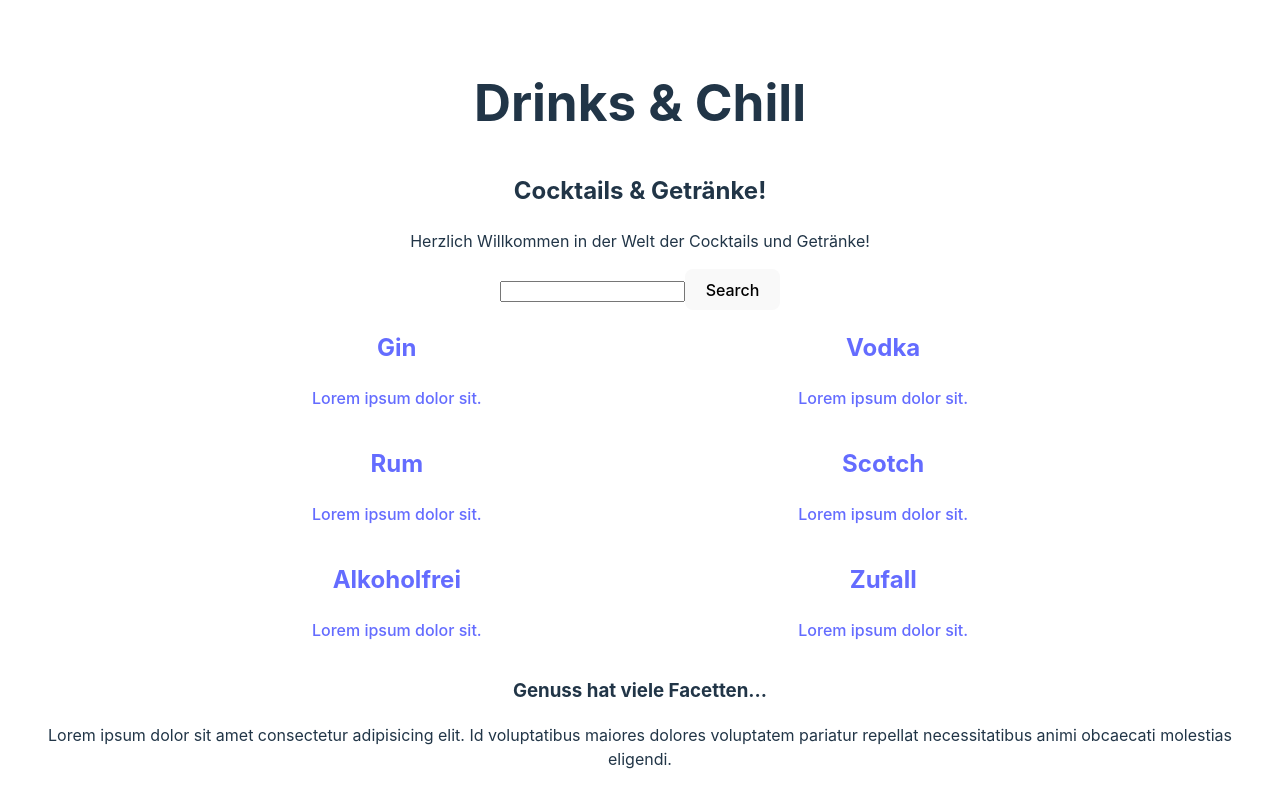
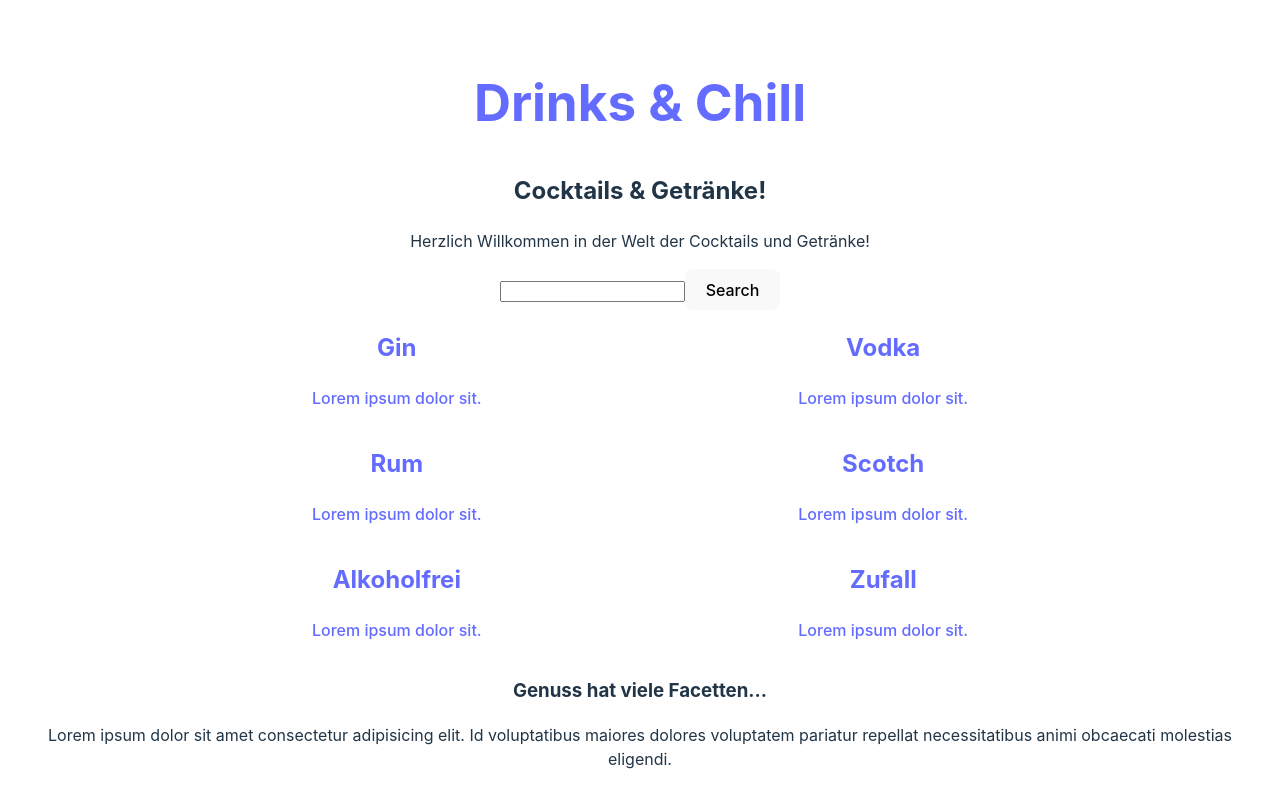
Before and after one commit to abothke/cocktail-api-react, a React (Vite) app: page / in a window 1280 px wide. Shown: the top 808 px of the page. Built offline with nearby package versions, Linux system fonts and the light colour scheme.

Commit message:
link in den Header

```diff
--- a/src/assets/components/header/Header.jsx
+++ b/src/assets/components/header/Header.jsx
@@ -9,7 +9,7 @@ const searchRef = useRef()
   return (
     <>
     <nav>
-      <h1>Drinks & Chill</h1>
+      <Link to="/"><h1>Drinks & Chill</h1></Link>
       <h2>Cocktails & Getränke!</h2>
       <p>Herzlich Willkommen in der Welt der Cocktails und Getränke!</p>
       <div className="search"></div>
```
